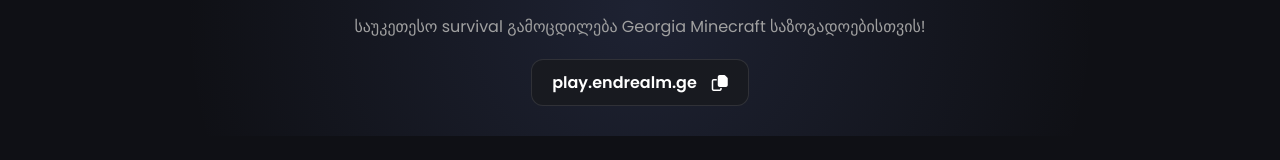
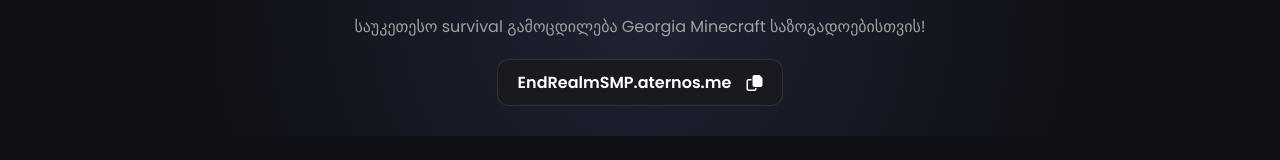
Before and after one commit to koduapetre12-lang/EndRealmSMP-Website, a website: page index.html in a window 1280 px wide. Shown: the part 193-353 px from the top of the page. Drawn offline with Linux system fonts and the light colour scheme.

Commit message:
Update index.html

```diff
--- a/index.html
+++ b/index.html
@@ -128,7 +128,7 @@
         <h1>Welcome to EndRealm SMP</h1>
         <p>საუკეთესო survival გამოცდილება Georgia Minecraft საზოგადოებისთვის!</p>
         <div class="ip-box" onclick="navigator.clipboard.writeText('play.endrealm.ge'); alert('IP კოპირებულია!');">
-            <span>play.endrealm.ge</span>
+            <span>EndRealmSMP.aternos.me</span>
             <i class="fa-regular fa-copy"></i>
         </div>
     </section>
```
